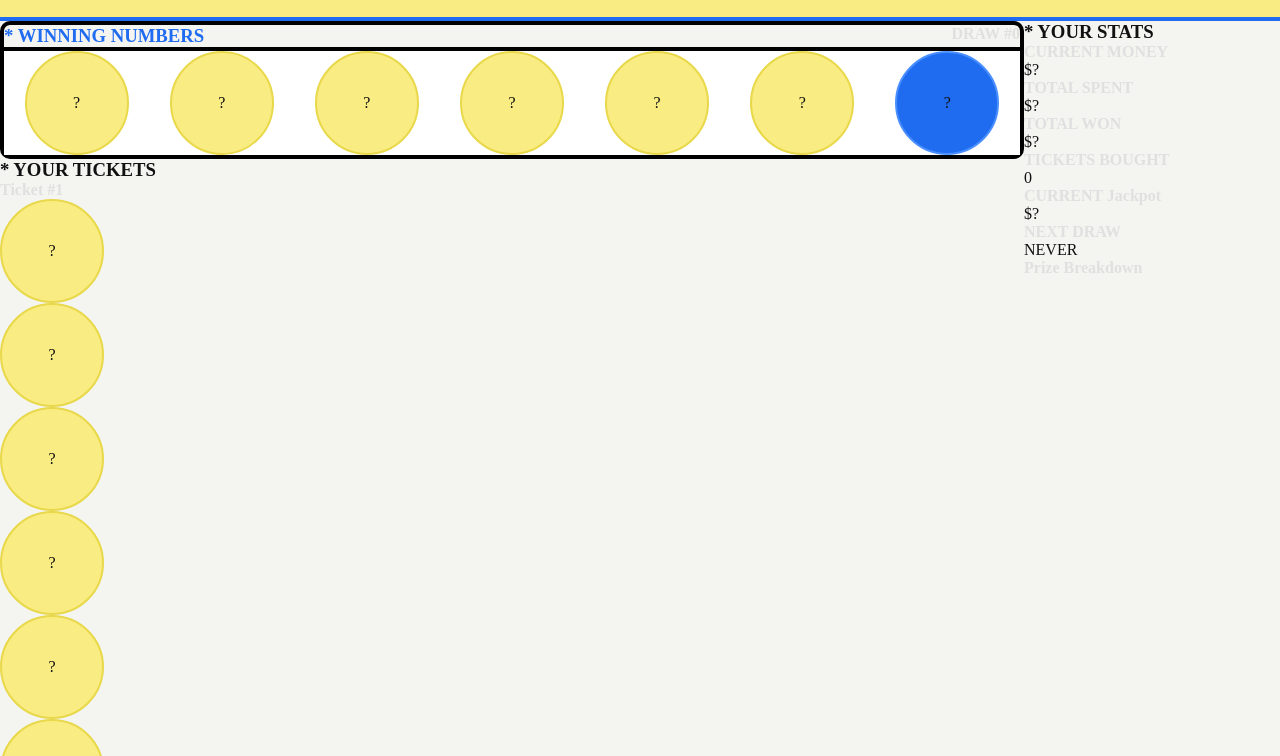
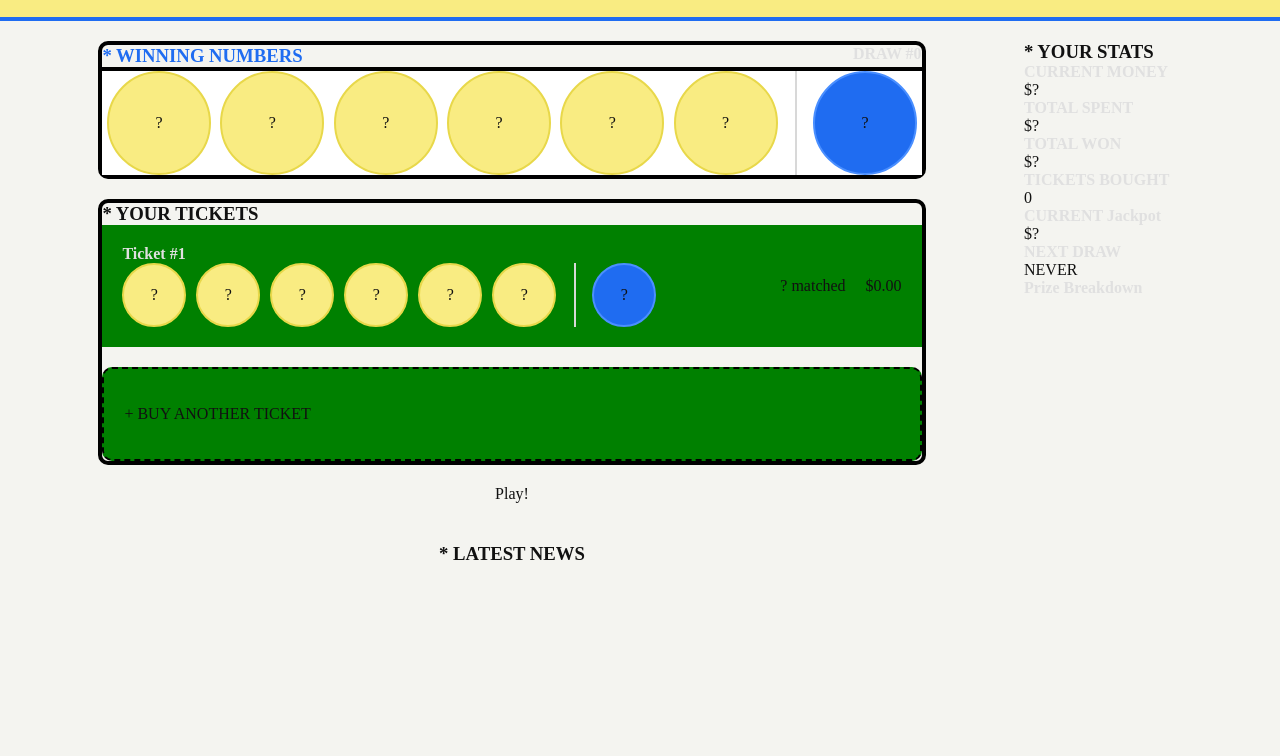
Before and after one commit to DanielDowling999/lotto-sim, a website: page index.html in a window 1280 px wide. Shown: the part 87-843 px from the top of the page. After the commit the page ends 800 px from the top, so only its background shows below. Drawn offline with Linux system fonts and the light colour scheme.

Commit message:
Completed basic css of ticket section. Borders and colours are changed for clarity when building

```diff
--- a/index.html
+++ b/index.html
@@ -62,7 +62,7 @@
                             ?
                         </div>
                     </div>
-                    <div class="ballSection">
+                    <div class="ballSection powerball">
                         <div class="ball powerball">
                             ?
                         </div>
@@ -96,8 +96,10 @@
                                 <div class="ball">
                                     ?
                                 </div>
-                                <div class="ball powerball">
-                                    ?
+                                <div class="ballSection powerball">
+                                    <div class="ball powerball">
+                                        ?
+                                    </div>
                                 </div>
                             </div>
                         </div>
@@ -106,14 +108,16 @@
                                 ? matched
                             </div>
                             <div class="ticketCost">
-                                $1.00
+                                $0.00
                             </div>
                         </div>
                     </div>
+                    <div class="ticket" id="buyAnother">
+                        <button>+ BUY ANOTHER TICKET</button>
+                    </div>
+
                 </div>
-                <div id="buyAnother">
-                    + BUY ANOTHER TICKET
-                </div>
+
             </div>
             <div id="nextWeekSection">
                 <button id="play">Play!</button>
--- a/styles.css
+++ b/styles.css
@@ -24,11 +24,16 @@
     --label-text-color:#AAAAAA;
     --label-faint-color:#BBBBBB;
     --near-black-color:#1A1A1A;
+
 }
 
 body{
     background-color: var(--light-background-color);
     color:var(--primary-text-color);
+}
+
+button{
+    all:unset;
 }
 
 
@@ -63,14 +68,19 @@ body{
 #mainContent{
     display:grid;
     grid-template-columns: [main] 80% [sidebar] 20%;
+    padding-top:20px;
 }
 #main{
     display:flex;
     flex-direction:column;
+    align-items:center;
+    gap:20px;
 }
 #winningNumberSection{
     border:4px black solid;
     border-radius:10px;
+    width:80%;
+    min-width:fit-content;
 }
 #winningHeading{
     border-bottom:4px black solid;
@@ -85,18 +95,16 @@ h4{
     color: var(--border-color);
 }
 
-
 #winningBallsSection{
     display:flex;
     flex-direction:row;
     background-color: white;
     justify-content: space-around;
-
 }
 
 .ball{
-    height:100px;
-    width:100px;
+    height:60px;
+    width:60px;
     background-color:var(--light-main-color);
     border-radius: 50%;
     display:flex;
@@ -106,7 +114,64 @@ h4{
 
 }
 
-.powerball{
+#winningBallsSection .ball{
+    height:100px;
+    width:100px;
+}
+
+.powerball.ball{
     background-color:var(--powerball-color);
     border-color: var(--powerball-border-color);
 }
+
+#playerTicketSection {
+    border: 4px black solid;
+    border-radius: 10px;
+    width:80%;
+    min-width: fit-content;
+
+}
+
+#playerTickets{
+    display:flex;
+    gap:20px;
+}
+
+.ticket{
+    display:flex;
+    flex-direction:row;
+    align-items:center;
+    justify-content: space-between;
+    padding:20px;
+    background-color:green;
+    min-height:50px;
+}
+
+
+#playerTickets{
+    display:flex;
+    flex-direction:column;
+
+}
+
+.ticketBalls{
+    display:flex;
+    justify-content:space-around;
+    gap:10px;
+}
+
+.ticketEnd{
+    display:flex;
+    gap:20px;
+}
+
+#buyAnother{
+    border:2px dashed black;
+    border-radius:10px;
+}
+
+.ballSection.powerball {
+    border-left: 2px solid #d8d8d8;
+    padding-left: 16px;
+    margin-left: 8px;
+}
```
